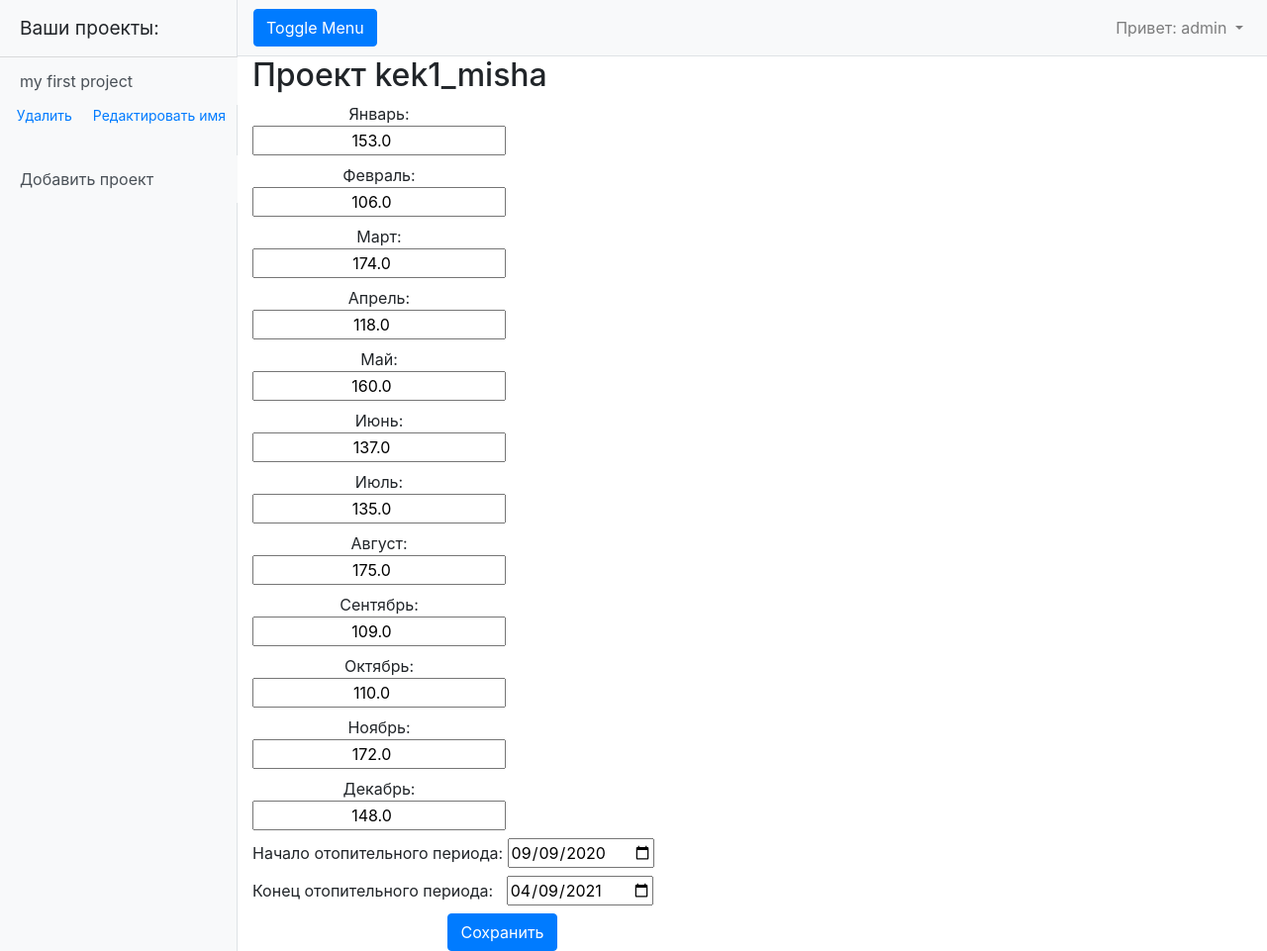
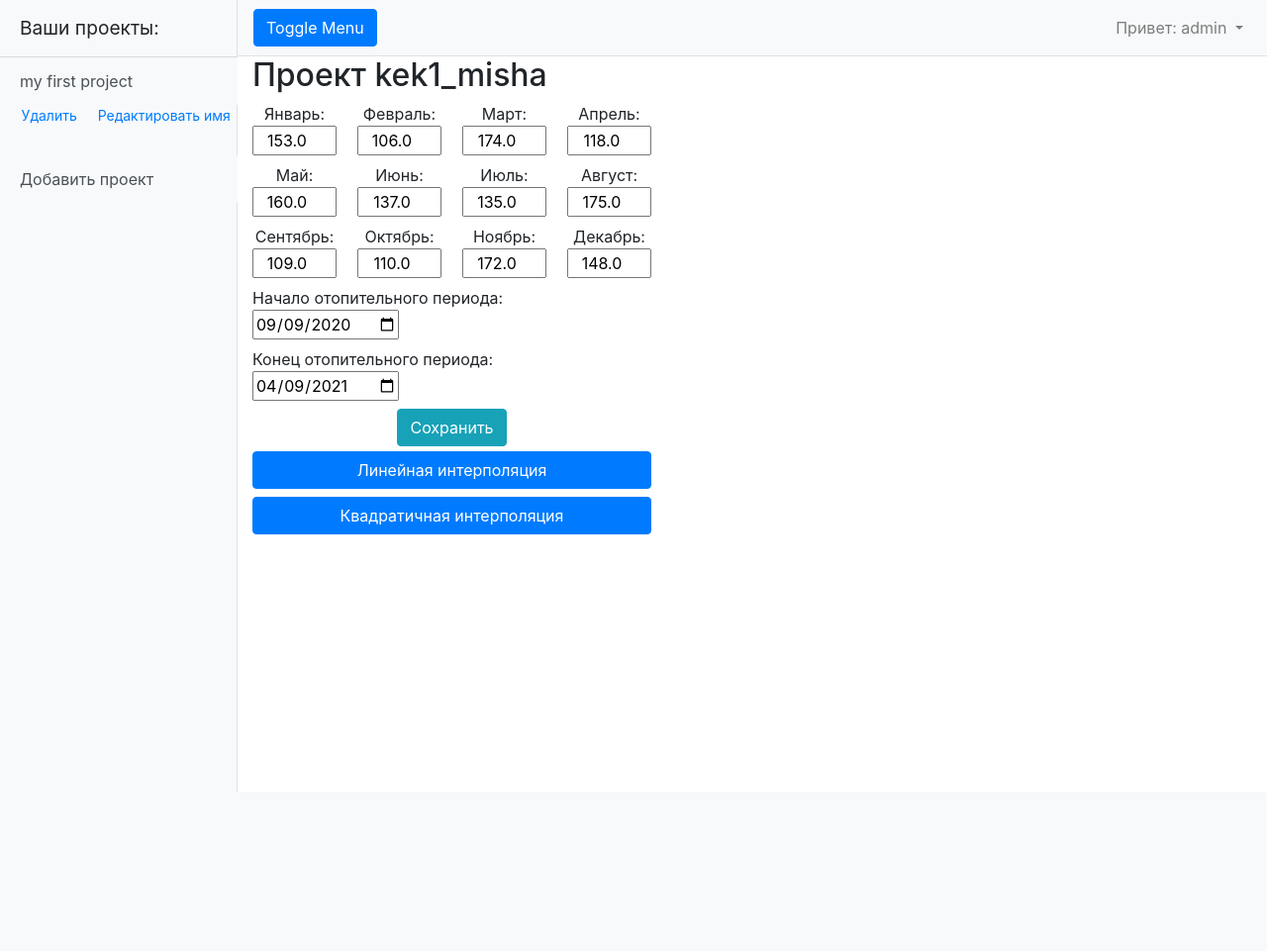
Before and after one commit to FreeTen1/Diplom_project, a Django app: page /projects/2 in a window 1280 px wide. Shown: the whole page at 99% size. After the commit the page ends 800 px from the top, so only its background shows below. Run offline with Django 3.2, Linux system fonts and the light colour scheme; a user stored in the database is signed in; data comes from the database, SQL or seed files in the repository; both versions use the stored data as it was after the commit; some libraries are stand-ins or nearby versions.

Commit message:
перенёс стили в отдельную папку

```diff
--- /dev/null
+++ b/static/my_style.css
@@ -0,0 +1,46 @@
+.main-div {
+    display: flex;
+    flex-wrap: wrap;
+    justify-content: space-between;
+    /*#background-color: aqua;*/
+}
+.div-btn-interpol {
+    margin-top: 5px;
+    display: flex;
+    justify-content: center;
+    flex-wrap: wrap;
+}
+.input-div {
+    display: flex;
+    flex-wrap: wrap;
+    justify-content: space-between;
+    /*#background-color: red;*/
+    max-width: 403px;
+}
+.input-label {
+    text-align: center;
+    margin: 0;
+}
+.data-input {
+    width: 85px;
+    text-align: center;
+}
+.div-data-submit {
+    display: flex;
+    justify-content: center;
+    width: 100%;
+    /*#background-color: red;*/
+}
+.div-del-ed {
+    display: flex;
+    justify-content: space-between;
+    /*#background-color: aqua;*/
+    width: 88%;
+    margin-left: 9%;
+}
+.div-date {
+    width: 100%;
+    display: flex;
+    flex-wrap: wrap;
+    /*#background-color: red;*/
+}
--- a/templates/create_project.html
+++ b/templates/create_project.html
@@ -8,7 +8,7 @@
         {% csrf_token %}
         {% if project_name %}
             <input required type="text" name="project_name" value="{{ project_name }}">
-            <input class="btn btn-primary" type="submit" value="Редактировать проект">
+            <input class="btn btn-primary" type="submit" value="Изменить имя">
         {% else %}
             <input required type="text" name="project_name">
             <input class="btn btn-primary" type="submit" value="Создать проект">
--- a/templates/default.html
+++ b/templates/default.html
@@ -17,35 +17,7 @@
     <!-- Custom styles for this template -->
     <link href="{% static 'css/simple-sidebar.css' %}" rel="stylesheet">
 
-    <style>
-        .input-div {
-            display: flex;
-            flex-wrap: wrap;
-            justify-content: space-between;
-            {#background-color: red;#}
-            max-width: 50%;
-        }
-        .input-label {
-            text-align: center;
-            margin: 0;
-        }
-        .data-input {
-            text-align: center;
-        }
-        .div-data-submit {
-            display: flex;
-            width: 100%;
-            {#background-color: red;#}
-            justify-content: center;
-        }
-        .div-del-ed {
-            display: flex;
-            justify-content: space-between;
-            {#background-color: aqua;#}
-            width: 88%;
-            margin-left: 7%;
-        }
-    </style>
+    <link href="{% static 'my_style.css' %}" rel="stylesheet">
 </head>
 
 <body>
--- a/templates/project_details.html
+++ b/templates/project_details.html
@@ -5,6 +5,7 @@
 
 {% block content %}
     <h2>Проект {{ single_project.project.project_name }}</h2>
+    <div class="main-div">
         <form method="POST">
             {% csrf_token %}
             <div class="input-div">
@@ -15,6 +16,7 @@
                     </label>
                 {% endfor %}
 
+                <div class="div-date">
                     <label>Начало отопительного периода:
                         <input required type="date" name="begin_heating" value="{{ single_project.begin_heating|date:'Y-m-d' }}">
                     </label>
@@ -22,11 +24,25 @@
                     <label>Конец отопительного периода: &nbsp;
                         <input required type="date" name="end_heating" value="{{ single_project.end_heating|date:'Y-m-d' }}">
                     </label>
+                </div>
 
                 <div class="div-data-submit">
-                <input class="btn btn-primary" style="" type="submit" value="Сохранить">
+                    <input class="btn btn-info" id="btn-save" type="submit" value="Сохранить">
+                </div>
+
+                <div class="div-btn-interpol">
+                    <input class="btn btn-primary btn-block" type="button" value="Линейная интерполяция">
+                    <input class="btn btn-primary btn-block" type="button" value="Квадратичная интерполяция">
                 </div>
 
             </div>
         </form>
+    </div>
+
+    <script>
+        const btnSave = document.getElementById('btn-save')
+        btnSave.addEventListener('click', () => {
+
+        })
+    </script>
 {% endblock content%}
```
Also changed, not shown: db.sqlite3. Lines whose indentation alone changed are shown as unchanged.
